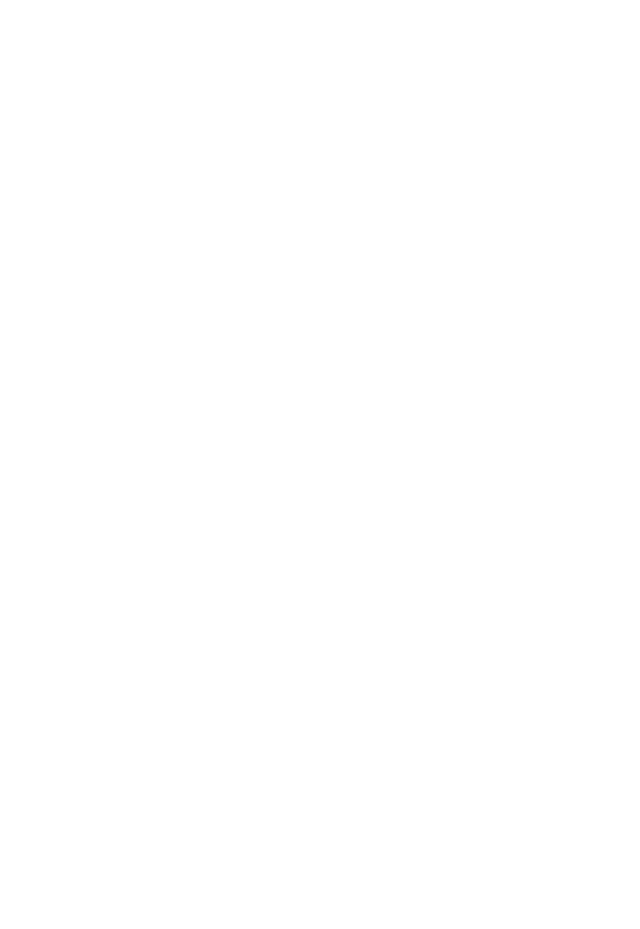
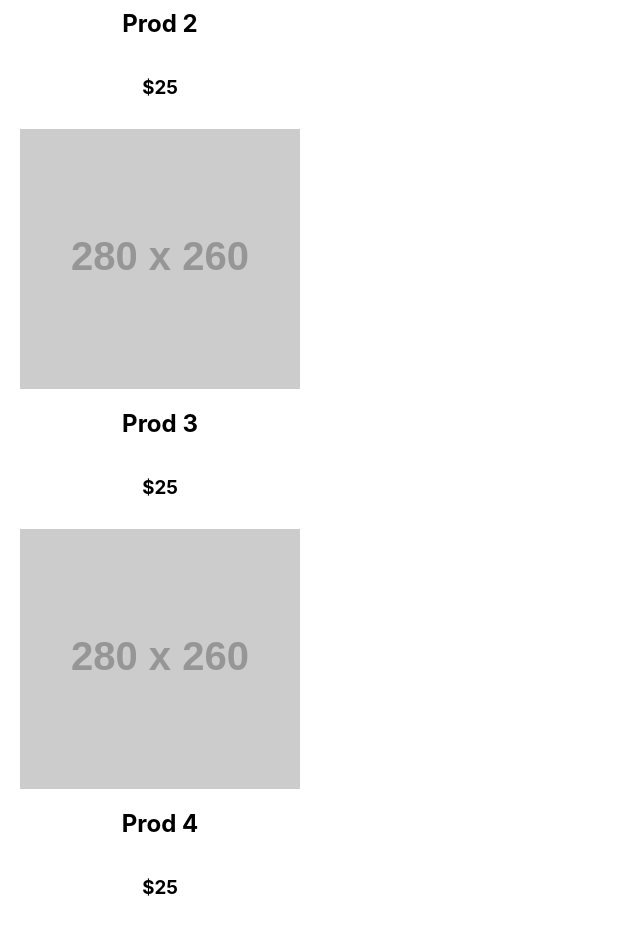
Before and after one commit to lezicae/PONTLEZICA-REACT-JS, a React (Create React App) app: page / in a window 1280 px wide. Shown: the part 1040-1969 px from the top of the page, without its empty margins (0-640 px from the left). Before the commit the page ends 800 px from the top, so only its background shows below. Built offline with nearby package versions, Linux system fonts and the light colour scheme.

Commit message:
desafio5

```diff
--- a/src/App.js
+++ b/src/App.js
@@ -1,15 +1,17 @@
 import './App.css';
 import Header from './components/Header/Header';
 import ItemListContainer from './components/ItemListComponent/ItemListContainer';
+import ItemsLists from './components/ItemsList/ItemsList';
 
 function App() {
 
-  const greeting="Hola Mundo!";
+  const Hola="Hola Mundo!";
 
   return (
     <>
       <Header/>
-      <ItemListContainer greeting={greeting}/>
+      <ItemListContainer chau={Hola}/>
+      <ItemsLists/>
     </>
   );
 }
--- /dev/null
+++ b/src/components/Data.js
@@ -0,0 +1,28 @@
+const ItemsData = [
+    {
+        id:1,
+        title:"Prod 1",
+        price:25,
+        img:"http://dummyimage.com/280x260.png/cc0000/ffffff"
+    },
+    {
+        id:2,
+        title:"Prod 2",
+        price:25,
+        img:"http://dummyimage.com/280x260.png/cc0000/ffffff"
+    },
+    {
+        id:3,
+        title:"Prod 3",
+        price:25,
+        img:"http://dummyimage.com/280x260.png/cc0000/ffffff"
+    },
+    {
+        id:4,
+        title:"Prod 4",
+        price:25,
+        img:"http://dummyimage.com/280x260.png/cc0000/ffffff"
+    },
+]
+
+export default ItemsData;
--- a/src/components/ItemListComponent/ItemListContainer.js
+++ b/src/components/ItemListComponent/ItemListContainer.js
@@ -1,9 +1,10 @@
 import ItemCount from "../ItemCount/ItemCount"
+import ItemsLists from "../ItemsList/ItemsList"
 
 function ItemListContainer(props) {
   return (
     <>
-      <h1>{props.greeting}</h1>
+      <h1>{props.chau}</h1>
       <ItemCount initial={1} stock={4}/>
     </>
   )
--- /dev/null
+++ b/src/components/Items/Items.js
@@ -0,0 +1,15 @@
+import React from 'react'
+
+const Container1 = {display:'flex', flexDirection:'Column', alignItems:'center' ,marginLeft:20, width:'280px', height:'400px'}
+
+function Items(props) {
+  return (
+    <div style={Container1}>
+        <img src={props.img}></img>
+        <h2>{props.title}</h2>
+        <h3>${props.price}</h3>
+    </div>
+  )
+}
+
+export default Items
--- /dev/null
+++ b/src/components/ItemsList/ItemsList.js
@@ -0,0 +1,37 @@
+import React, { useEffect, useState } from "react"
+import Items from "../Items/Items"
+import ItemsData from "../Data";
+
+function getProductos(){
+    return new Promise((resolve) => {
+        setTimeout(() => resolve(ItemsData), 2000);
+    });
+}
+
+export default function ItemsLists(){
+    const [ItemsData, setData] = useState([]);
+
+    useEffect(() => {
+        getProductos().then((respuesta) => {
+            setData(respuesta);
+        })
+    }, []);
+
+    return (
+        <div>
+            <h1>Listado de datos</h1>
+            {
+                ItemsData.map((dataOne)=>{
+                    return (
+                        <Items
+                        key={dataOne.id}
+                        title={dataOne.title}
+                        price={dataOne.price}
+                        img={dataOne.img}
+                        />
+                    );
+                })
+            }
+        </div>
+    )
+}
```
Also changed, not shown: src/components/Card/Card.js (deleted, +0 -14 lines), src/components/Card/Card.css (deleted).
